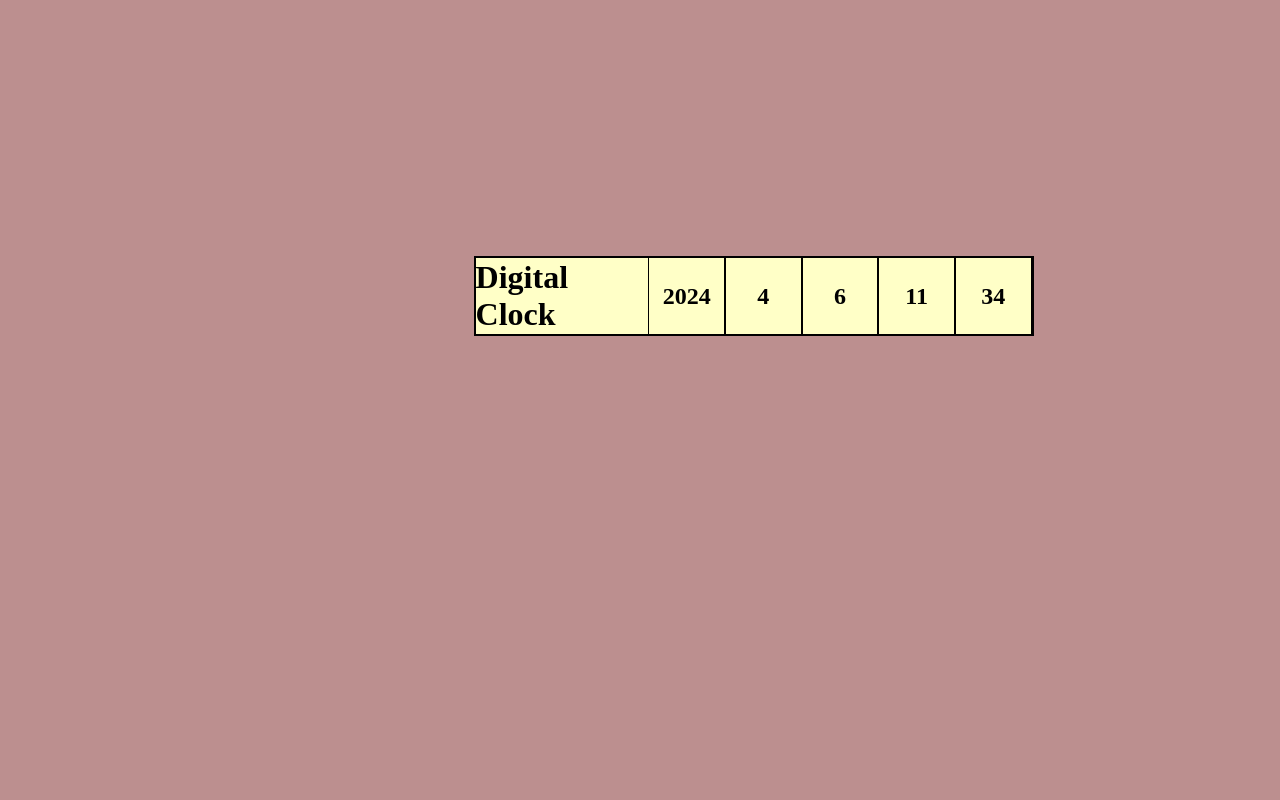
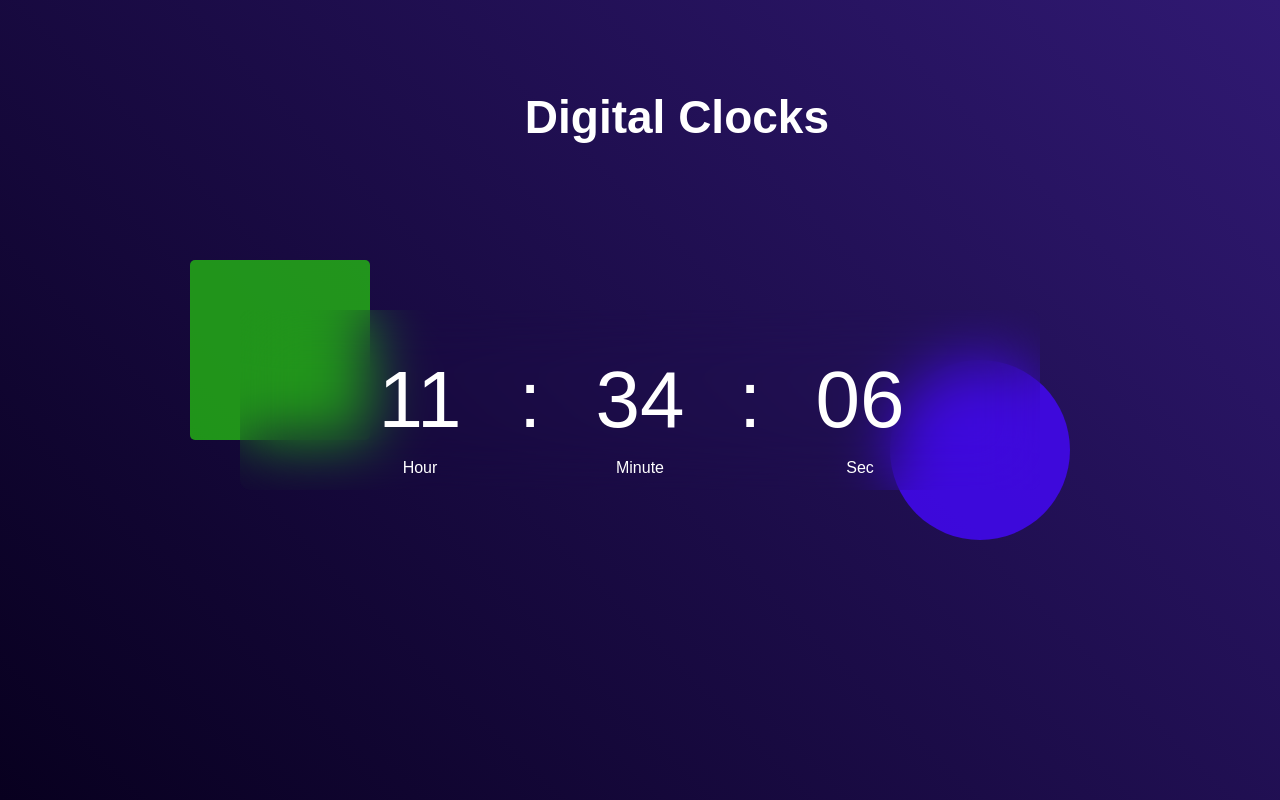
Before and after one commit to Asadsyed0106/Digital-Clock, a plain HTML site: page index.html in a window 1280 px wide. Drawn offline with Linux system fonts and the light colour scheme.

Commit message:
Digital Clock

```diff
--- a/aps.js
+++ b/aps.js
@@ -1,15 +1,13 @@
- let  x = new Date();
 
-let  year = x.getFullYear();
-let  month =  x.getMonth();
-let  hour =  x.getHours();
-let  date  = x.getDate();
-let  day =  x.getDay();
-let   minute = x.getMinutes();
 
-document.querySelector(".year").innerText = year;
-document.querySelector(".month").innerText = month;
-document.querySelector(".hour").innerText = hour;
-document.querySelector(".date").innerText = date;
 
-document.querySelector(".minute").innerText = minute;
+ setInterval(()=>{
+    let hour = document.querySelector("#Hour")
+ let mintue = document.querySelector("#Min")
+ let Second = document.querySelector("#Sec")
+    let  currentDate = new Date();
+  hour.innerHTML  = (currentDate.getHours()<10?"0":"") + currentDate.getHours();
+  mintue.innerHTML  =(currentDate.getMinutes()<10?"0":"") + currentDate.getMinutes();
+  Second.innerHTML  = (currentDate.getSeconds()<10?"0":"") + currentDate.getSeconds();
+
+ },1000)
--- a/index.html
+++ b/index.html
@@ -7,20 +7,20 @@
     <link rel="stylesheet" href="style.css">
 </head>
 <body>
-    <main>
 
-        <div class="container">
-            <h1>Digital  Clock </h1>
-            <br>
-            <h2  class="year">
+        <div class="hero">
+            <h1>Digital Clocks</h1>
+            <div class="container">
+                <div class="clock">
+               <span id="Hour">00</span>
+               <span>:</span>
+               <span id="Min">00</span>
+               <span>:</span>
+               <span id="Sec">00</span>
+            </div>
 
-            </h2>
-            <h2   class="month"></h2>
-            <h2   class="date"></h2>
-            <h2   class="hour"></h2>
-            <h2   class="minute"></h2>
         </div>
-    </main>
+
 
 </body>
 <script src=" aps.js"></script>
--- a/style.css
+++ b/style.css
@@ -1,37 +1,92 @@
 *{
     margin:0;
     padding: 0;
+    font-family: sans-serif;
 
     box-sizing: border-box;
 }
-body{
-    background-color: rosybrown;
+.hero{
+    width: 100%;
+    height: 100vh;;
+    background: linear-gradient(45deg, #08001f  , #301973);
+    color: #fff;
+    position: relative;
 }
-main{
-    height: 100%;
-    margin-top: 20%;
-    margin-left: 10%;
-
+.container{
+    width: 800px;
+    height: 180px;
+    position: absolute;
+    top:50%;
+    left: 50%;
+    transform : translate(-50%, -50%);
 
 }
-
-.container{
-    background-color: #ffffc7;
-     height: 10vh;
-     width: 70vh;
-     border: 2px solid black;
-     margin: 20px 30%;
-     display: flex;
-     justify-content: space-around;
-     align-items: center;
-     color:   black;
+.clock{
+    width: 100%;
+    height: 100%;
+    background: linear-gradient rgba(235,0,255, 0.22);
+    border-radius: 10px;
+    display: flex;
+    align-items: center;
+    justify-content: center;
+    backdrop-filter: blur(30px);
+    font-size: 48px;
+    font-weight: 400px;
 
 }
-.year , .month,.hour,.date,.minute{
-    height: 10vh;
-    width: 10vh;
-    border: 1px solid black;
-    display: flex;
-    justify-content: center;
-    align-items: center;
+.container::before{
+    content: '';
+    width: 180px;
+    height: 180px;
+    border-radius: 5px;
+    background-color: rgba(37, 191, 17, 0.766);
+    top: -50px;
+    left :  -50px;
+    position: absolute;
+    z-index: -1;
+
 }
+.container::after{
+    content: '';
+    width: 180px;
+    height: 180px;
+    border-radius: 50%;
+    background-color: rgba(65, 8, 235, 0.896);
+    right: -30px;
+    bottom :  -50px;
+    position: absolute;
+    z-index: -1;
+
+}
+.clock span{
+    font-size: 80px;
+    width: 110px;
+    display: inline-block;
+    position: relative;
+    text-align: center;
+
+}
+.clock span::after{
+
+    font-size: 16px;
+    position: absolute;
+    bottom: -40px;
+    left: 50%;
+    transform: translate(-50%, -50%);
+
+}
+#Hour::after{
+    content: 'Hour';
+}
+#Min::after{
+    content: 'Minute';
+}#Sec::after{
+    content: 'Sec';
+}
+.hero h1{
+    text-align: center;
+    position: absolute;
+    margin-top: 90px;
+    margin-left: 41%;
+    font-size: 46px;
+}
```
